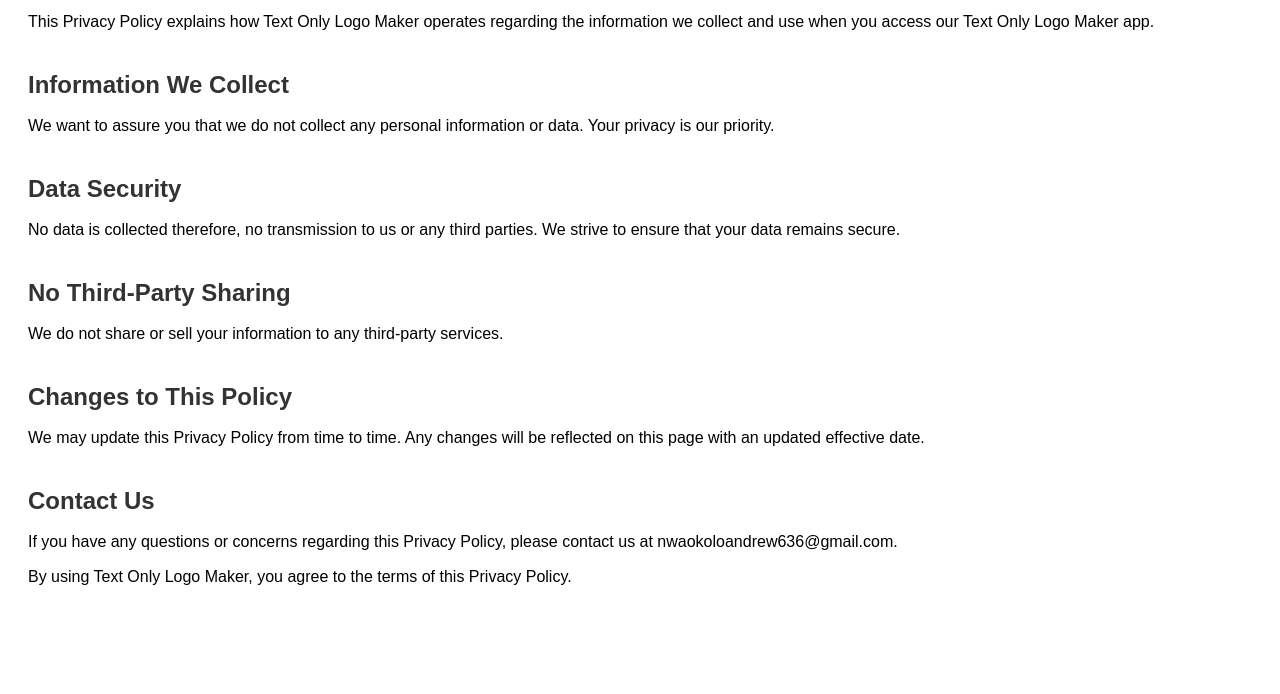
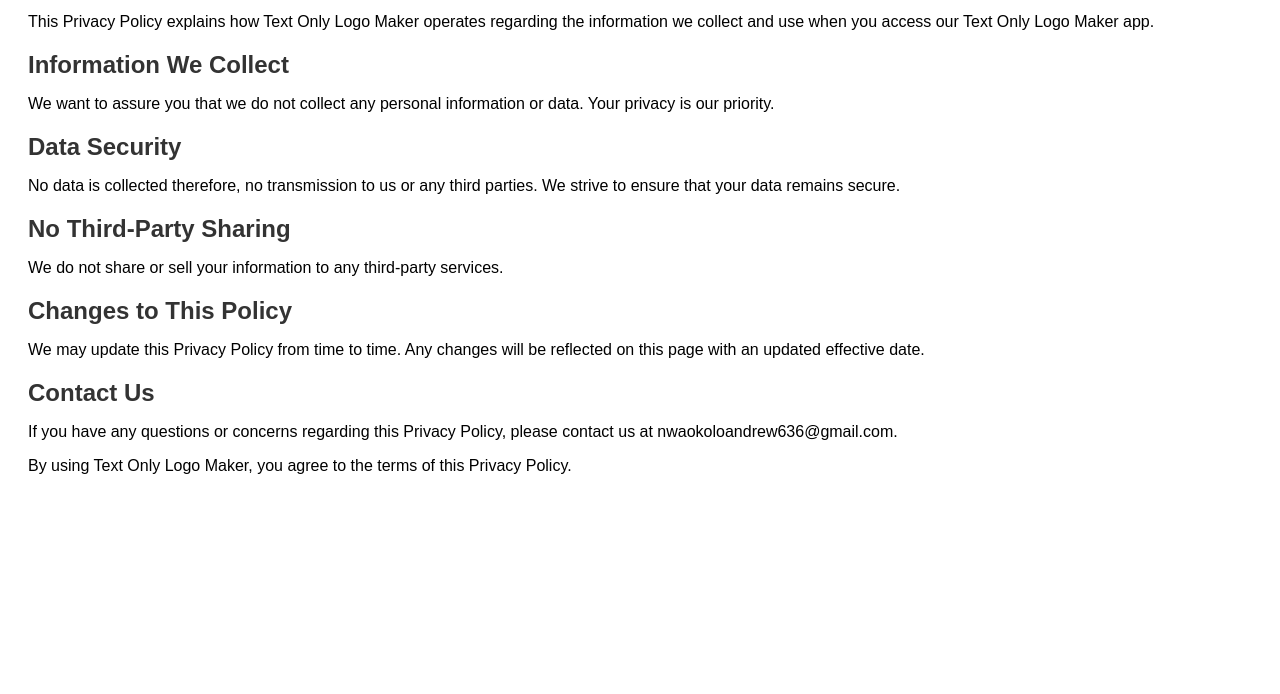
Before and after one commit to NwaAndrew/Text-Only-Logo-Maker, a plain HTML site: page privacy-policy.html in a window 1280 px wide. Shown: the part 106-800 px from the top of the page. Drawn offline with Linux system fonts and the light colour scheme.

Commit message:
Update privacy-policy.html

```diff
--- a/privacy-policy.html
+++ b/privacy-policy.html
@@ -7,16 +7,17 @@
     <style>
         body {
             font-family: Arial, sans-serif;
-            line-height: 1.2;
             padding: 20px;
         }
-        h1, h2 {
+        h1 {
             color: #333;
-            margin: 0 0 15px 0;
+            margin: 0 0 20px 0;
             padding: 0;
         }
         h2 {
-            margin-top: 40px;
+            color: #333;
+            margin: 20px 0 7px 0;
+            padding: 0;
         p {
             color: #555;
             margin: 0;
```
